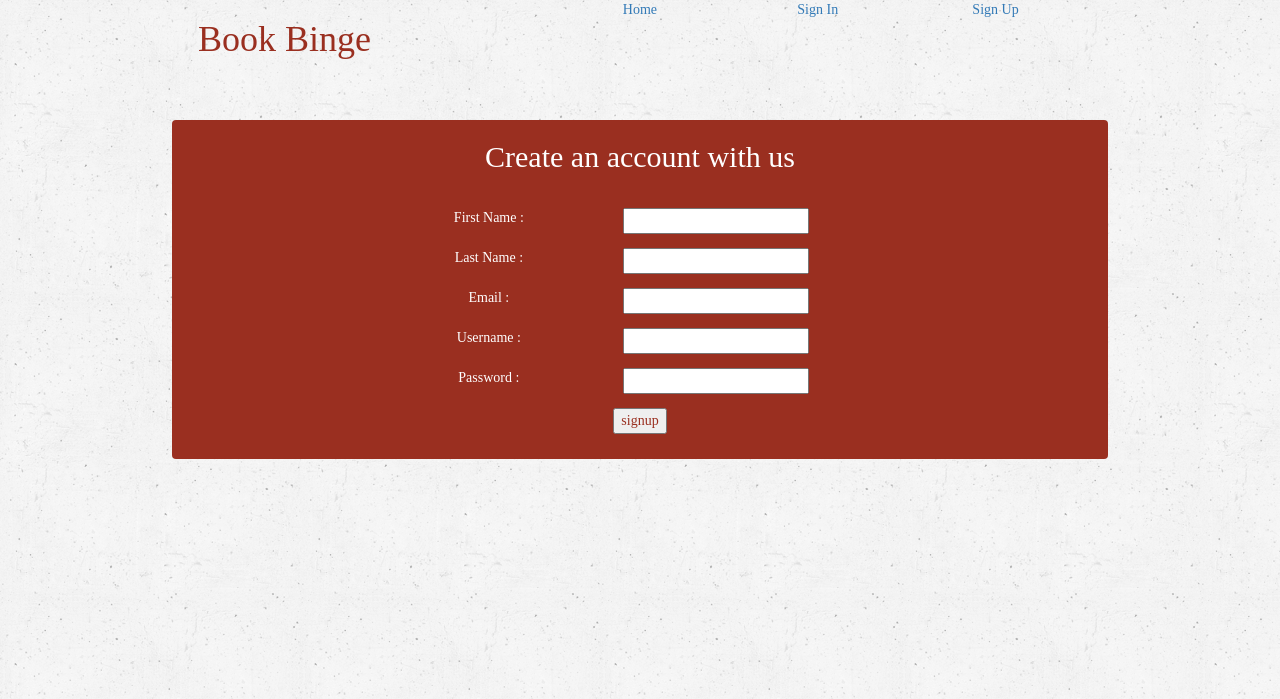
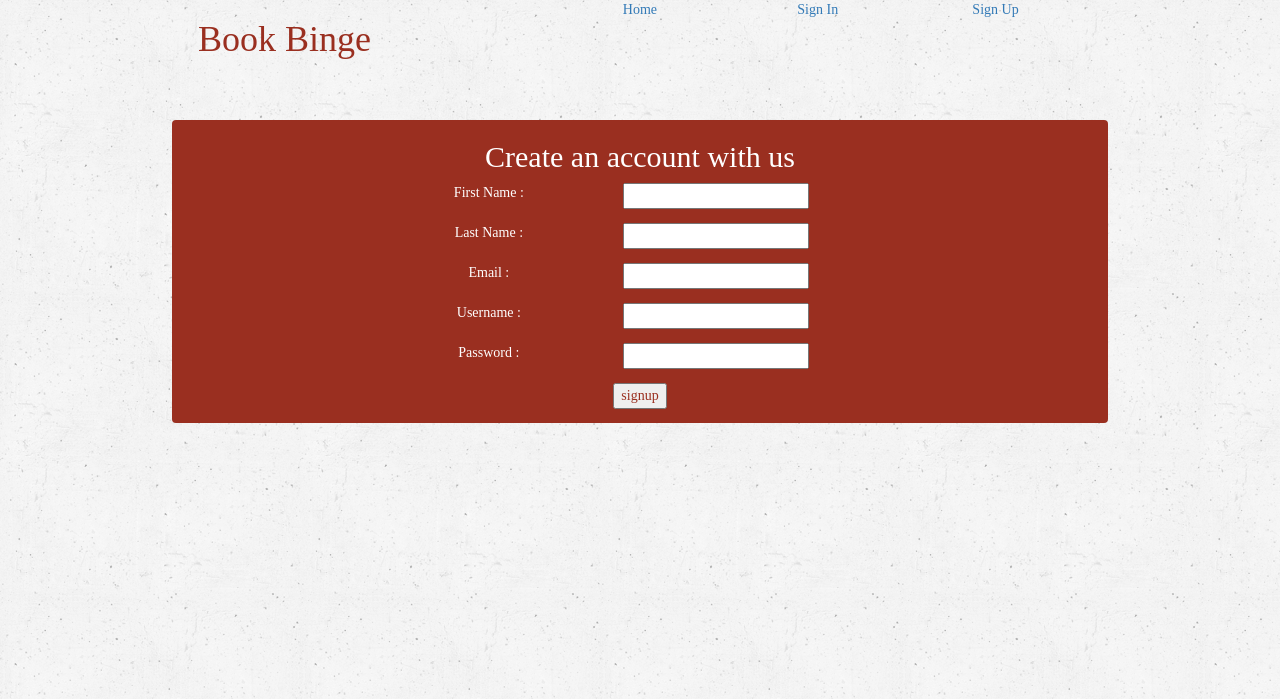
Before and after one commit to DMonroe08/New_ASSL, a CodeIgniter app: page /database/index.php/signup/load in a window 1280 px wide. Shown: the top 699 px of the page. Run offline with CodeIgniter, Linux system fonts and the light colour scheme; some libraries are stand-ins or nearby versions.

```diff
--- a/CodeIgniter-3.1.0/application/controllers/signin.php
+++ b/CodeIgniter-3.1.0/application/controllers/signin.php
@@ -1,3 +1,4 @@
+<?php if ( ! defined('BASEPATH')) exit('No direct script access allowed');?>
 <?php
 class Signin extends CI_Controller{
 
@@ -43,6 +44,7 @@ class Signin extends CI_Controller{
 		$this->load->library('form_validation');
 		$data['content'] = 'users_page';
 		$this->load->view('includes/template', $data);
+
 	}
 
 } //Ends Signin Controller
--- a/CodeIgniter-3.1.0/application/views/signin_page.php
+++ b/CodeIgniter-3.1.0/application/views/signin_page.php
@@ -1,7 +1,8 @@
+<div class="form">
 	<div class="row">
 		<div class="col-md-6 col-md-offset-3">
 			<section class="text-center">
-				<h4><?php if (isset($message));?></h4>
+				<h4><?php if (isset($data));?></h4>
 	<?php
 	echo form_open('signin/validation');
 	echo "Username: " . form_input('username', '') . "<br><br>";
@@ -13,3 +14,5 @@
 			</section>
 		</div><!--Ends Column MD 6 Offset 3 Div-->
 </div><!--Ends Row Div-->
+
+</div><!--Ends Sign Div-->
--- a/CodeIgniter-3.1.0/application/views/signup_page.php
+++ b/CodeIgniter-3.1.0/application/views/signup_page.php
@@ -1,5 +1,5 @@
 
-<div class="sign">
+<div class="form">
 <div class="row">
 	<div class="col-md-6 col-md-offset-3">
 <h2 class="text-center">Create an account with us</h2>
@@ -11,7 +11,7 @@
 <div class="row">
 	<div class="col-md-6 col-md-offset-3">
 <section class="text-center" id="forms">
-	<?php if (isset($retry)){echo $retry;}?>
+
 	<?php
 	echo form_open('signup/check');
 
--- a/CodeIgniter-3.1.0/application/views/users_page.php
+++ b/CodeIgniter-3.1.0/application/views/users_page.php
@@ -1,4 +1,4 @@
-<div class="sign">
+<div class="form">
 
 	<h2>Welcome</h2>
 
--- a/CodeIgniter-3.1.0/assets/css/main.css
+++ b/CodeIgniter-3.1.0/assets/css/main.css
@@ -25,16 +25,14 @@ nav->ul->li{
 	padding: 10px;
 }
 
-.sign{
+.form{
+
 	margin: 50px ;
-	 background: #9a2f20;
+	background: #9a2f20;
 	color: #fff;
 	border-radius: 4px;
 }
 
-#forms{
-	margin: 25px auto;
-}
 
 .norm, .submit{
 	color: #9a2f20;
```
Also changed, not shown: CodeIgniter-3.1.0/assets/images/brushed_@2X.png (deleted), CodeIgniter-3.1.0/assets/images/greyzz_@2X.png (deleted), CodeIgniter-3.1.0/assets/images/ice_age.png (deleted), CodeIgniter-3.1.0/assets/images/subtle_dots.png (deleted).
